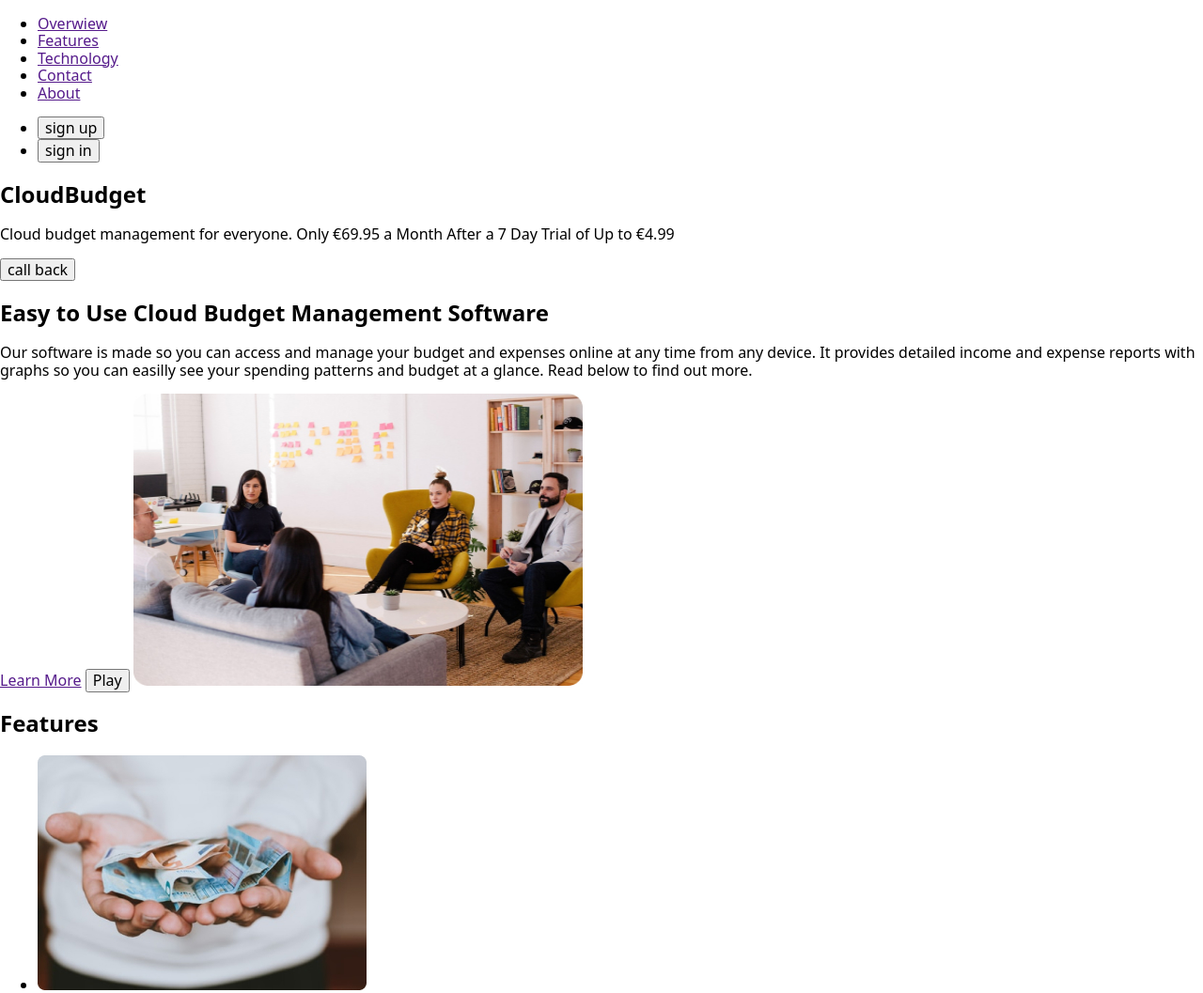
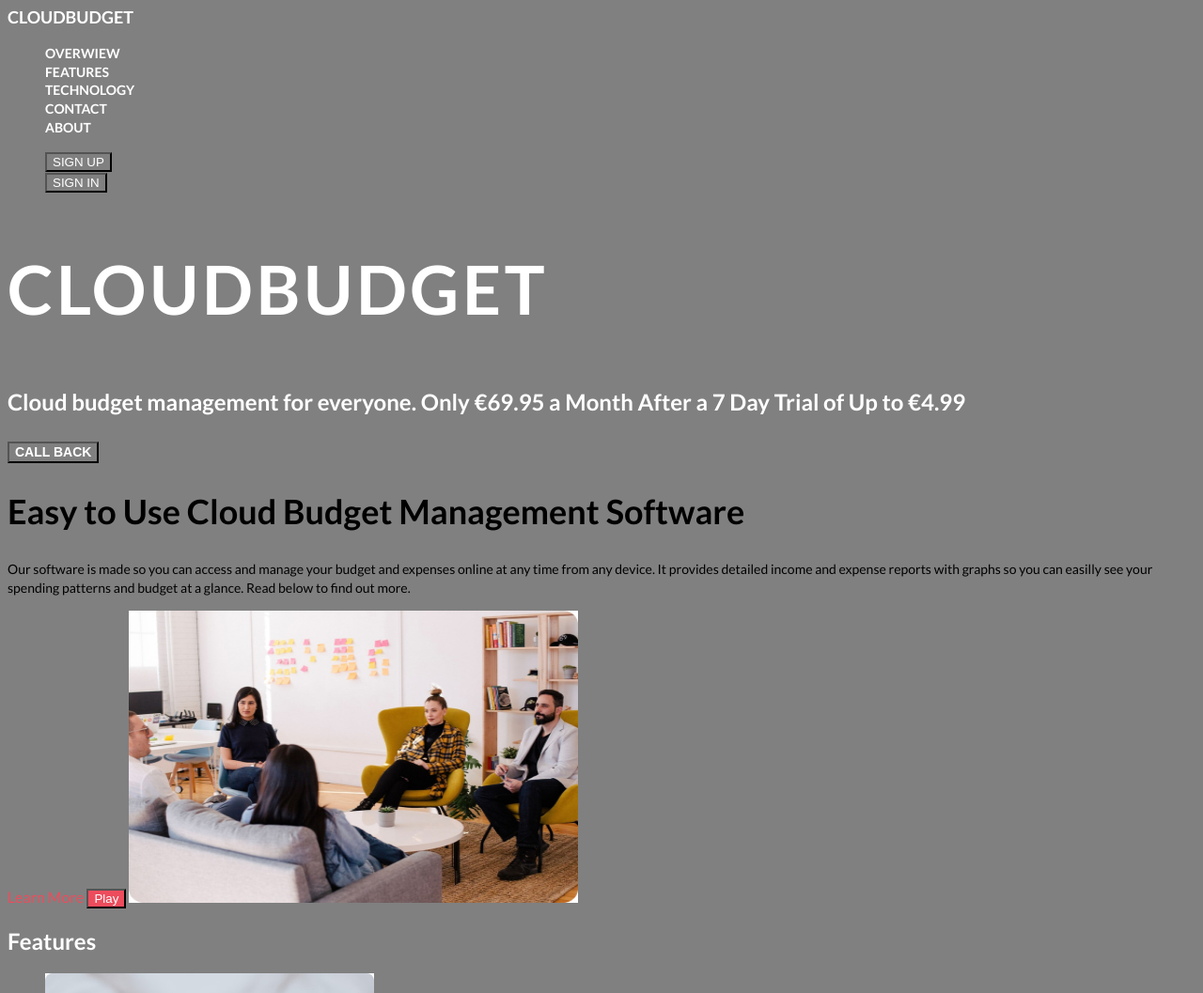
Before and after one commit to ZhvankoAnna/practice, a plain HTML site: page index.html in a window 1280 px wide. Shown: the top 1057 px of the page at 94% size. Drawn offline with nearby package versions, Linux system fonts and the light colour scheme.

Commit message:
Додає стилі - колір та текст

```diff
--- a/css/styles.css
+++ b/css/styles.css
@@ -0,0 +1,117 @@
+:root {
+    --primary-txt-cl: #ffffff;
+    --secondary-txt-cl: #000000;
+    --min-title: #101010;
+    --accent-color: #333333;
+    --secondary-accent-color: #ed4c5c;
+  }
+
+  body {
+    font-family: "Lato";
+    color: #ffffff;
+    background-color: grey;
+  }
+
+  .link {
+    color: inherit;
+    text-decoration: none;
+  }
+
+  .list {
+    list-style: none;
+  }
+
+  .header-logo {
+    font-weight: 700;
+    font-size: 18px;
+    line-height: 1.2;
+    text-transform: uppercase;
+  }
+
+  .header-menu-link {
+    font-weight: 700;
+    font-size: 14px;
+    line-height: 1.21;
+    text-transform: uppercase;
+  }
+
+  .header-menu-link:hover,
+  .header-menu-link:focus {
+    color: var(--accent-color);
+  }
+
+  .header-authorization-btn {
+    color: inherit;
+    background-color: inherit;
+    text-align: center;
+    text-transform: uppercase;
+    cursor: pointer;
+  }
+
+  .header-authorization-btn:hover,
+  .header-authorization-btn:focus {
+    color: var(--accent-color);
+  }
+
+  .hero-title {
+    font-weight: 700;
+    font-size: 72px;
+    line-height: 1.19;
+    letter-spacing: 0.05em;
+    text-transform: uppercase;
+  }
+
+  .hero-descr {
+    font-weight: 600;
+    font-size: 24px;
+    line-height: 1.5;
+  }
+
+  .hero-btn {
+    color: inherit;
+    background-color: inherit;
+    font-weight: 600;
+    font-size: 14px;
+    line-height: 1.21;
+    text-transform: uppercase;
+    cursor: pointer;
+  }
+
+  .hero-btn:hover,
+  .hero-btn:focus {
+    color: var(--secondary-accent-color);
+  }
+
+  .managment-title {
+    color: var(--secondary-txt-cl);
+    font-size: 36px;
+    line-height: 1.19;
+  }
+
+  .managment-descr {
+      color: var(--secondary-txt-cl);
+    font-size: 14px;
+    line-height: 1.43;
+  }
+
+  .managment-link {
+    color: var(--secondary-accent-color);
+    font-weight: 400;
+    line-height: 1.43;
+  }
+
+  .managment-link:hover,
+  .managment-link:focus {
+    color: var(--accent-color);
+  }
+
+  .managment-btn {
+      color: inherit;
+      background-color: var(--secondary-accent-color);
+      cursor: pointer;
+  }
+
+  .managment-btn:hover,
+  .managment-btn:focus {
+      color: var(--accent-color);
+  }
--- a/index.html
+++ b/index.html
@@ -5,58 +5,86 @@
     <meta http-equiv="X-UA-Compatible" content="IE=edge" />
     <meta name="viewport" content="width=device-width, initial-scale=1.0" />
     <title>Cloudbudget</title>
+    <link rel="preconnect" href="https://fonts.googleapis.com" />
+    <link rel="preconnect" href="https://fonts.gstatic.com" crossorigin />
     <link
+      href="https://fonts.googleapis.com/css2?family=Lato:wght@300;400;700&display=swap"
       rel="stylesheet"
-      href="https://cdnjs.cloudflare.com/ajax/libs/modern-normalize/1.1.0/modern-normalize.min.css"
-      integrity="sha512-wpPYUAdjBVSE4KJnH1VR1HeZfpl1ub8YT/NKx4PuQ5NmX2tKuGu6U/JRp5y+Y8XG2tV+wKQpNHVUX03MfMFn9Q=="
-      crossorigin="anonymous"
-      referrerpolicy="no-referrer"
     />
     <link rel="stylesheet" href="./css/styles.css" />
   </head>
   <body>
-    <header>
-      <a href="./index.html"></a>
-      <nav>
-        <ul>
-          <li><a href="">Overwiew</a></li>
-          <li><a href="">Features</a></li>
-          <li><a href="">Technology</a></li>
-          <li><a href="">Contact</a></li>
-          <li><a href="">About</a></li>
+    <header class="header">
+      <a href="./index.html" class="header-logo link">cloudbudget</a>
+      <nav class="header-nav">
+        <ul class="header-menu list">
+          <li class="header-menu-item">
+            <a class="header-menu-link link" href="">Overwiew</a>
+          </li>
+          <li class="header-menu-item">
+            <a class="header-menu-link link" href="">Features</a>
+          </li>
+          <li class="header-menu-item">
+            <a class="header-menu-link link" href="">Technology</a>
+          </li>
+          <li class="header-menu-item">
+            <a class="header-menu-link link" href="">Contact</a>
+          </li>
+          <li class="header-menu-item">
+            <a class="header-menu-link link" href="">About</a>
+          </li>
         </ul>
       </nav>
-      <ul>
-        <li><button type="button">sign up</button></li>
-        <li><button type="button">sign in</button></li>
+      <ul class="header-authorization list">
+        <li class="header-authorization-item">
+          <button class="header-authorization-btn" type="button">
+            sign up
+          </button>
+        </li>
+        <li class="header-authorization-item">
+          <button class="header-authorization-btn" type="button">
+            sign in
+          </button>
+        </li>
       </ul>
     </header>
     <main>
+
       <!-- Hero sectoin -->
-      <section>
-        <h1>CloudBudget</h1>
-        <p>
+      <section class="hero">
+        <h1 class="hero-title">CloudBudget</h1>
+        <p class="hero-descr">
           Cloud budget management for everyone. Only €69.95 a Month After a 7
           Day Trial of Up to €4.99
         </p>
-        <button type="button">call back</button>
+        <button class="hero-btn" type="button">call back</button>
       </section>
-      <!-- Video section -->
-      <section>
-        <h2>Easy to Use Cloud Budget Management Software</h2>
-        <p>
+
+      <!-- Managment section -->
+      <section class="managment">
+        <h2 class="managment-title">
+          Easy to Use Cloud Budget Management Software
+        </h2>
+        <p class="managment-descr">
           Our software is made so you can access and manage your budget and
           expenses online at any time from any device. It provides detailed
           income and expense reports with graphs so you can easilly see your
           spending patterns and budget at a glance. Read below to find out more.
         </p>
-        <a href="" target="_blank">Learn More</a>
-        <button type="button">Play</button>
-        <img src="./images/video-section.jpg" alt="" width="478" height="311" />
+        <a class="managment-link link" href="" target="_blank">Learn More</a>
+        <button class="managment-btn" type="button">Play</button>
+        <img
+          class="managment-img"
+          src="./images/video-section.jpg"
+          alt=""
+          width="478"
+          height="311"
+        />
       </section>
+
       <!-- Features section -->
-      <section>
-        <h2>Features</h2>
+      <section class="features">
+        <h2 class="features-title">Features</h2>
         <ul>
           <li>
             <img
@@ -99,6 +127,7 @@
           </li>
         </ul>
       </section>
+
       <!-- Tecnology section -->
       <section>
         <h2>Technology</h2>
@@ -121,6 +150,7 @@
           </li>
         </ol>
       </section>
+
       <!-- App section -->
       <section class="section">
         <h2>Stay focused on saving money</h2>
@@ -130,26 +160,45 @@
           any unnecessary expenses. Simply join today to get started!
         </p>
         <ul>
-            <li><a href="" target="_blank" rel="noopener noreferrer"><img src="./imeges/apps/ion-logo-google-playstore.svg" alt=""></a></li>
-            <li><a href="" target="_blank" rel="noopener noreferrer"><img src="./imeges/apps/ion-logo-google-playstore.svg" alt=""></a></li>
-            <li><a href="" target="_blank" rel="noopener noreferrer"><img src="./imeges/apps/simple-icons_windows.svg" alt=""></a></li>
+          <li>
+            <a href="" target="_blank" rel="noopener noreferrer"
+              ><img src="./imeges/apps/ion-logo-google-playstore.svg" alt=""
+            /></a>
+          </li>
+          <li>
+            <a href="" target="_blank" rel="noopener noreferrer"
+              ><img src="./imeges/apps/ion-logo-google-playstore.svg" alt=""
+            /></a>
+          </li>
+          <li>
+            <a href="" target="_blank" rel="noopener noreferrer"
+              ><img src="./imeges/apps/simple-icons_windows.svg" alt=""
+            /></a>
+          </li>
         </ul>
         <img src="./images/bg-3.jpg" alt="Googleplay" />
         <img src="./images/bg-2.jpg" alt="Appstore" />
         <img src="./images/bg-1.jpg" alt="Windows" />
       </section>
+
       <!-- Contacts section -->
       <section>
         <h2>Contact</h2>
-        <p>Questions or concerns? Just fill out the form below and our support team will get back to you within 24 hours</p>
+        <p>
+          Questions or concerns? Just fill out the form below and our support
+          team will get back to you within 24 hours
+        </p>
       </section>
+
+      <!-- Footer -->
       <footer>
         <div>
           <h3>Address</h3>
           <address>
-        <p>Pipang Ltd, Griva Digeni,
-          81-83 Jacovides Tower, 1st Floor
-          1090 Picosia USA</p>
+            <p>
+              Pipang Ltd, Griva Digeni, 81-83 Jacovides Tower, 1st Floor 1090
+              Picosia USA
+            </p>
           </address>
         </div>
         <div>
@@ -165,18 +214,35 @@
         <div>
           <h3>Get in Touch</h3>
           <ul>
-          <li><a href="mailto:info@cloudbudget.com">info@cloudbudget.com</a></li>
+            <li>
+              <a href="mailto:info@cloudbudget.com">info@cloudbudget.com</a>
+            </li>
             <li><a href="tel:+18447217120">+1 844-721-7120</a></li>
           </ul>
           <ul>
-          <li><a href="" target="_blank" rel="noopener noreferrer"></a><img src="./images/socials/feather-facebook.svg" alt="Facebook"></li>
-          <li><a href="" target="_blank" rel="noopener noreferrer"></a><img src="./images/socials/feather-linkedin.svg" alt="Linkedin"></li>
-          <li><a href="" target="_blank" rel="noopener noreferrer"></a><img src="./images/socials/feather-twitter.svg" alt="Twitter"></li>
+            <li>
+              <a href="" target="_blank" rel="noopener noreferrer"></a
+              ><img
+                src="./images/socials/feather-facebook.svg"
+                alt="Facebook"
+              />
+            </li>
+            <li>
+              <a href="" target="_blank" rel="noopener noreferrer"></a
+              ><img
+                src="./images/socials/feather-linkedin.svg"
+                alt="Linkedin"
+              />
+            </li>
+            <li>
+              <a href="" target="_blank" rel="noopener noreferrer"></a
+              ><img src="./images/socials/feather-twitter.svg" alt="Twitter" />
+            </li>
           </ul>
         </div>
         <div>
           <h3>We Support</h3>
-        <img src="./images/peyment.png" alt="Payment">
+          <img src="./images/peyment.png" alt="Payment" />
         </div>
       </footer>
     </main>
```
Lines whose indentation alone changed are shown as unchanged.
